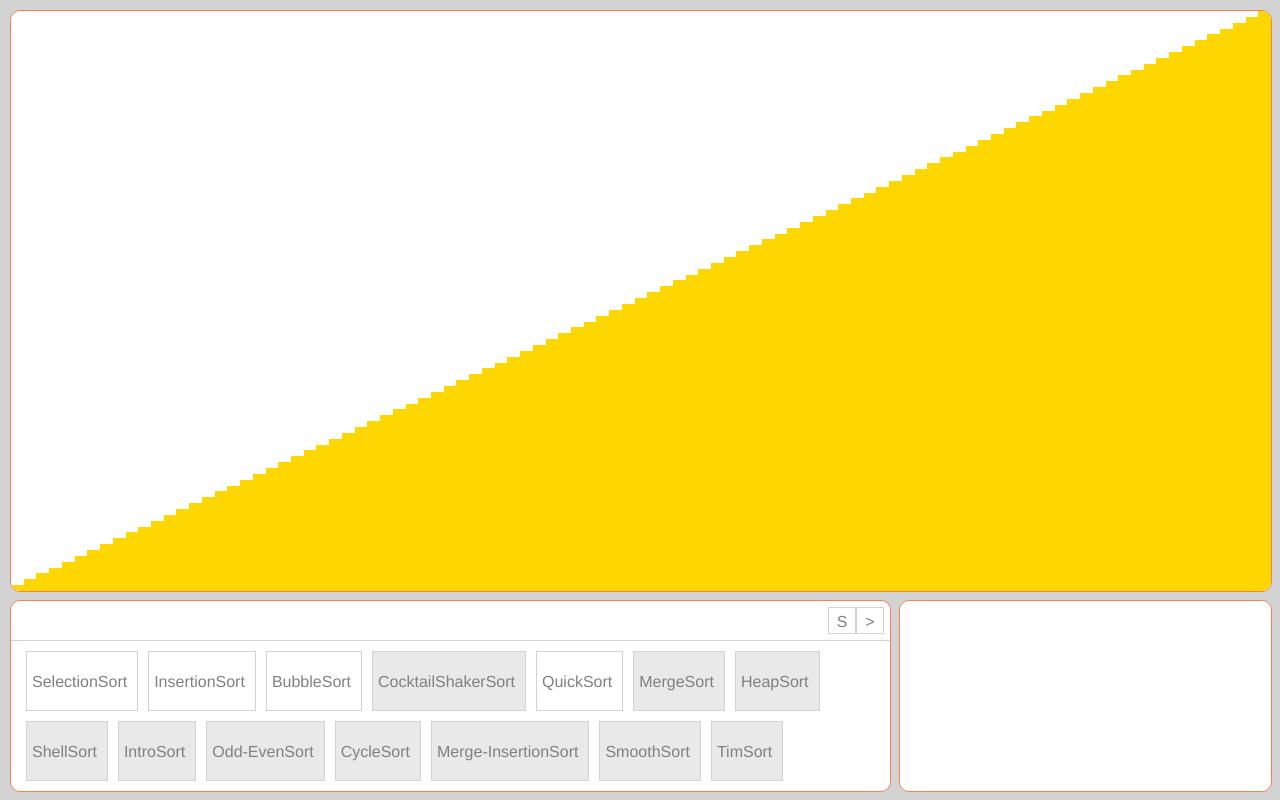
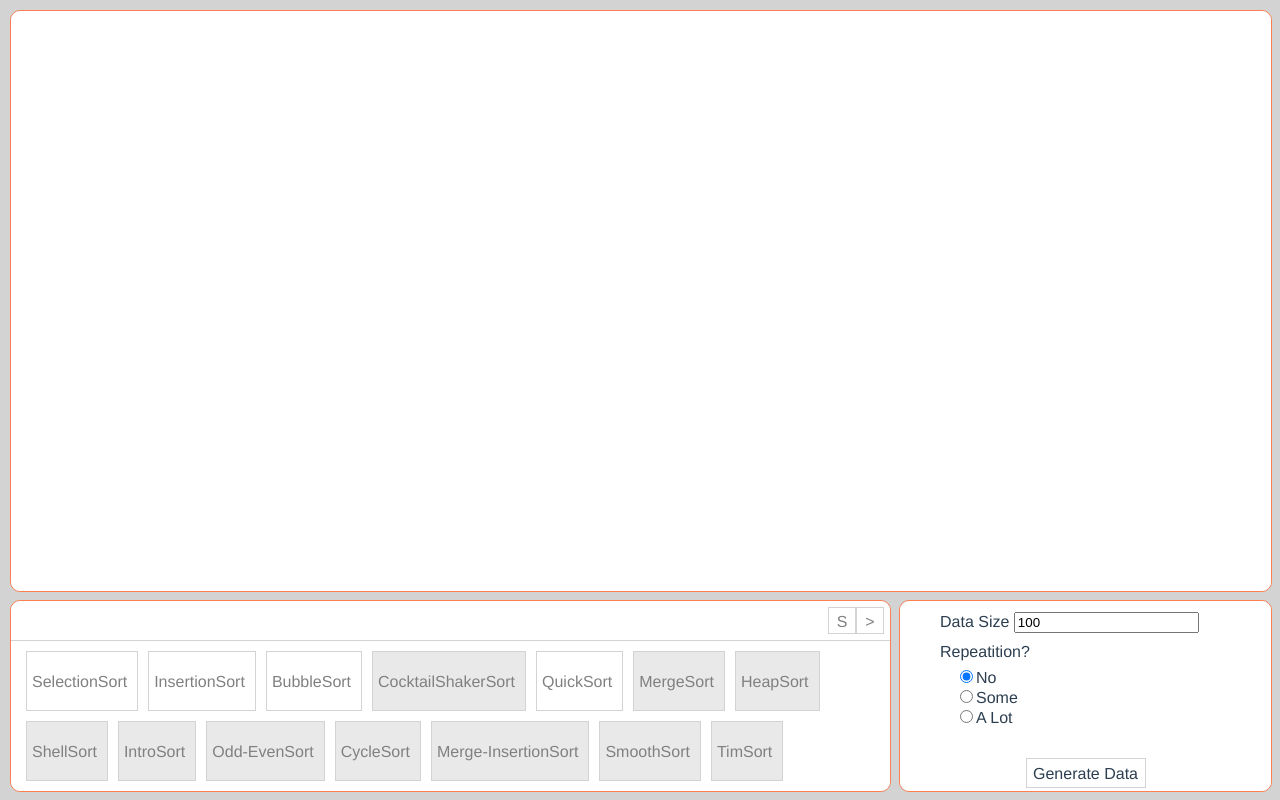
Before and after one commit to chrisli-03/SortingAnimation, a Vue app: page / in a window 1280 px wide. Built offline with nearby package versions, Linux system fonts and the light colour scheme.

Commit message:
Finished Basic Function For DataPanel

```diff
--- a/src/components/Data.vue
+++ b/src/components/Data.vue
@@ -1,16 +1,56 @@
 <template>
-	<div id="dataPanel"></div>
+	<div id="dataPanel">
+		<div class="dataPanel_row">Data Size <input type="text" v-model="dataSize" /></div>
+		<div class="dataPanel_row">Repeatition?</div>
+		<div style="margin-left: 15px;">
+			<div><input type="radio" name="Repeatition" checked value="0" v-model="repeatition" />No</div>
+			<div><input type="radio" name="Repeatition" value="1" v-model="repeatition" />Some</div>
+			<div><input type="radio" name="Repeatition" value="2" v-model="repeatition" />A Lot</div>
+		</div>
+		<div class="dataPanel_row btn" v-on:click="generateData">Generate Data</div>
+	</div>
 </template>
 
 <script>
+import eventBus from '@/js/EventBus'
 export default {
 	data () {
     return {
-
+			dataSize: 100,
+			repeatition: '0'
 		}
 	},
 	methods: {
+		generateData() {
+			console.log(this.repeatition)
+			if (this.dataSize > 1000) {
+				if (confirm('Too much data can cause massive lag\nare you sure you want to continue?')) {
 
+				} else {
+					return
+				}
+			}
+			let data = []
+			switch(this.repeatition) {
+				case '0':
+					for (let i = 1; i <= this.dataSize; i++) {
+						data.push(i)
+					}
+					break;
+				case '1':
+					for (let i = 1; i <= this.dataSize; i++) {
+						data.push((Math.random() * this.dataSize + 1)|0)
+					}
+					break;
+				case '2':
+					for (let i = 1; i <= this.dataSize; i++) {
+						data.push((Math.random() * this.dataSize/10 + 1)|0)
+					}
+					break;
+			}
+			console.log(data)
+			eventBus.$emit('generateData', data)
+		}
 	}
 }
 </script>
@@ -20,5 +60,40 @@ export default {
 		width: 100%;
 		height: 100%;
 		background-color: #fff;
+		padding: 6px 40px 36px 40px;
+		user-select: none;
+		text-align: left;
+		-webkit-box-sizing: border-box;
+		box-sizing: border-box;
+		position: relative;
+	}
+	.dataPanel_row {
+		height: 30px;
+		line-height: 30px;
+	}
+	.btn {
+		width: 120px;
+		height: 30px;
+		line-height: 30px;
+		cursor: pointer;
+		text-align: center;
+		position: absolute;
+		left: 0;
+		bottom: 3px;
+		left: 50%;
+    transform: translateX(-50%);
+		border: 1px solid lightgray;
+		-webkit-box-sizing: border-box;
+		box-sizing: border-box;
+		transition-property: border-color, color, bottom;
+		transition-duration: 0.4s, 0.4s, 0.2s;
+		transition-timing-function: ease, ease, ease;
+	}
+	.btn:hover {
+		color: #0094FF;
+		border-color: #00BDFF;
+	}
+	.btn:active {
+		bottom: 2px;
 	}
 </style>
--- a/src/components/MyCanvas.vue
+++ b/src/components/MyCanvas.vue
@@ -113,14 +113,6 @@ export default {
 		}
 	},
 	mounted() {
-		let newData = this.data
-		for (let i = 1; i < 100; i++) {
-			newData.push(i)
-		}
-		/* for (let i = 0; i < 100; i++) {
-			newData.push((Math.random() * 10 + 1)|0)
-		} */
-		this.data = newData
 		window.addEventListener('resize', this.onResize)
 		this.onResize()
 	},
@@ -130,6 +122,14 @@ export default {
 		})
 		eventBus.$on('sorted', id => {
 			this.sorting = false
+		})
+		eventBus.$on('generateData', data => {
+			if (this.sorting) {
+				alert('Can\'t change data while sorting')
+				return
+			}
+			this.data = data
+			this.onResize() // call onResize to make the bars right size
 		})
 	},
 	beforeDestroy() {
```
